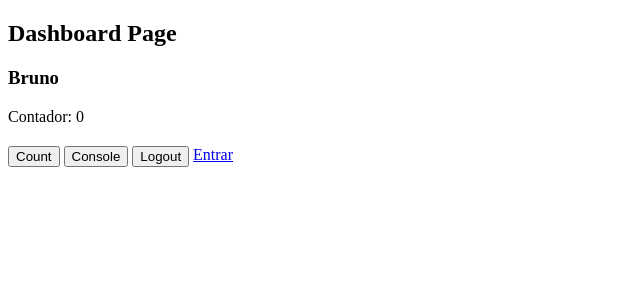
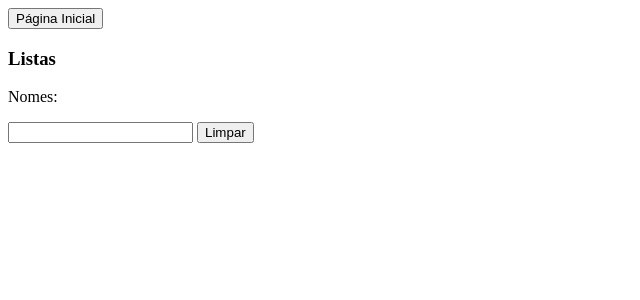
Before and after one commit to silv4b/react-studies, a React (Create React App) app: page /listas in a window 1280 px wide. Before the commit this address led to /pagina-inicial. Shown: the top 300 px of the page, without its empty margins (0-640 px from the left). Built offline with nearby package versions, Linux system fonts and the light colour scheme.

Commit message:
feat: trabalhando com listas no jsx/react

```diff
--- a/src/app/pages/dashboard/Dashboard.tsx
+++ b/src/app/pages/dashboard/Dashboard.tsx
@@ -19,7 +19,10 @@ export const Dashboard = () => {
         <button onClick={ () => counterRef.current.counter++ }>Count</button>
         <button onClick={ () => console.log(counterRef.current.counter) }> Console </button>
         <button onClick={ logout }> Logout </button>
+      </div>
+      <div className="buttons">
         <Link to="/entrar">Entrar</Link>
+        <Link to="/listas">Listas</Link>
       </div>
 
     </div>
--- a/src/app/pages/index.ts
+++ b/src/app/pages/index.ts
@@ -1,2 +1,3 @@
 export * from "./dashboard/Dashboard";
 export * from "./login/Login";
+export * from "./listas/Listas";
--- /dev/null
+++ b/src/app/pages/listas/Listas.tsx
@@ -0,0 +1,54 @@
+import { useNavigate } from "react-router-dom";
+import { useCallback, useState } from "react";
+
+export const Listas = () => {
+
+  const [lista, setLista] = useState<string[]>([]);
+
+  const navigate = useNavigate();
+
+  const handleClique = () => {
+    navigate("/");
+  };
+
+  const handleCleanList = () => {
+    setLista([]);
+  };
+
+  // o evento que o useCallback receber é um keyboard event handler tipado como input element (onKeyDown)
+  const handleInputKeyDown: React.KeyboardEventHandler<HTMLInputElement> = useCallback((evt) => {
+    if (evt.key === 'Enter') {
+      if (evt.currentTarget.value.trim().length === 0 ) return;
+
+      const value = evt.currentTarget.value;
+      evt.currentTarget.value = '';
+
+      setLista((oldLista) => {
+        // se o valor já existir não inserir e retorna a lista atual
+        if (oldLista.includes(value)) return oldLista;
+        return [...oldLista, value];
+      });
+    }
+  }, []);
+
+  return(
+    <div>
+
+      <button onClick={ handleClique }> Página Inicial </button>
+      <h3>Listas</h3>
+      <p>Nomes:</p>
+      <input onKeyDown={ handleInputKeyDown } />
+      &nbsp;
+      <button onClick={ handleCleanList }> Limpar </button>
+
+      <ul>
+        {lista.map((value , index) => {
+          return (
+            <li key={index}> {value} </li>
+          );
+        })}
+      </ul>
+
+    </div>
+  );
+};
--- a/src/app/routes/index.tsx
+++ b/src/app/routes/index.tsx
@@ -1,35 +1,13 @@
-import {
-  BrowserRouter,
-  Navigate,
-  Route,
-  Routes as Switch,
-} from "react-router-dom";
-import {
-  Dashboard,
-  Login
-} from "../pages";
+import { BrowserRouter, Navigate, Route, Routes as Switch } from "react-router-dom";
+import { Dashboard, Login, Listas } from "../pages";
 
 export const Routes = () => {
   return (
     <BrowserRouter>
-      {/* Formato antigo */}
-      {/*
-        <Switch>
-          <Route exact path="/" component={() => <h1> Olá página nova.</h1>}/>
-          <Route exact path="/some-page" component={SomePageCoponent}/>
-        </Switch>
-      */}
-      {/* Formato novo */}
-      {/*
-        <Switch>
-          <Route path="*" Component={() => <Navigate to="/somepage"/>}/>
-          <Route path="/" Element={<Login />}/>
-        </Switch> */}
-      {/* 'redirect' -> 'navigate' |'component' -> 'element' */}
-
       <Switch>
         <Route path="/pagina-inicial" element={<Dashboard />} />
         <Route path="/entrar" element={<Login />} />
+        <Route path="/listas" element={<Listas />} />
 
         {/* <Route path="*" element={<h1> Página Inicial</h1>} /> */}
         <Route path="*" element={ <Navigate to="pagina-inicial"/> } />
```
